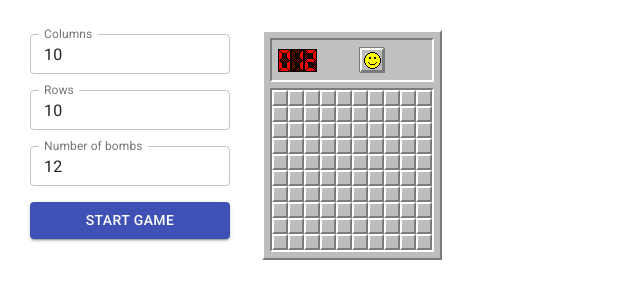
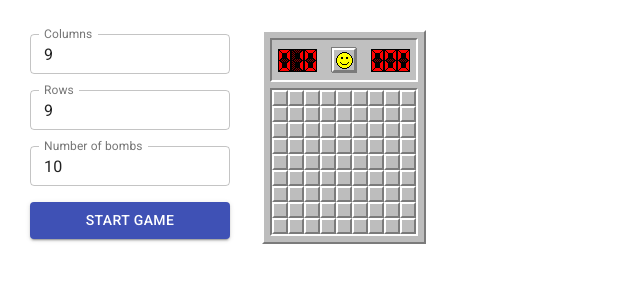
Before and after one commit to Broote/minesweeper, a React (Create React App) app: page / in a window 1280 px wide. Shown: the top 300 px of the page, without its empty margins (0-640 px from the left). Built offline with nearby package versions, Linux system fonts and the light colour scheme.

Commit message:
Add timer

```diff
--- a/src/App.tsx
+++ b/src/App.tsx
@@ -45,6 +45,7 @@ const initialState: IState = {
     reservedMineCoordinates,
     board: initialBoard,
     cellsPositions: initialCellsPositions,
+    gameStartedAt: null,
 };
 
 function App() {
@@ -70,6 +71,7 @@ function App() {
                     isHeadPressed={state.isHeadPressed}
                     cellsPositions={state.cellsPositions}
                     board={state.board}
+                    gameStartedAt={state.gameStartedAt}
                     onReset={() => {
                         dispatch({ type: 'RESET' });
                     }}
--- a/src/app-reducer.ts
+++ b/src/app-reducer.ts
@@ -93,6 +93,7 @@ export const reducer = (state: IState, action: ActionType) => {
             }
 
             const isFirstMove = state.lastClick === null;
+            const gameStartedAt = isFirstMove ? Date.now() : state.gameStartedAt;
             const isLose = state.board[x][y] === MINE_VALUE;
 
             if (isFirstMove && isLose) {
@@ -129,6 +130,8 @@ export const reducer = (state: IState, action: ActionType) => {
 
                 return {
                     ...state,
+                    gameStatus: GameStatusEnum.IN_PROGRESS,
+                    gameStartedAt,
                     board: boardCopy,
                     isMoveInProgress: false,
                     lastClick: action.payload,
@@ -198,6 +201,8 @@ export const reducer = (state: IState, action: ActionType) => {
 
             return {
                 ...state,
+                gameStatus: GameStatusEnum.IN_PROGRESS,
+                gameStartedAt,
                 isMoveInProgress: false,
                 lastClick: action.payload,
                 cellsPositions: newCellsPositions,
@@ -267,11 +272,12 @@ export const reducer = (state: IState, action: ActionType) => {
             });
 
             return {
+                gameStartedAt: null,
                 width: newWidth,
                 height: newHeight,
                 minesNumber: newMinesNumber,
                 minesLeft: newMinesNumber,
-                gameStatus: GameStatusEnum.IN_PROGRESS,
+                gameStatus: GameStatusEnum.NOT_STARTED,
                 lastClick: null,
                 isMoveInProgress: false,
                 isHeadPressed: false,
@@ -292,7 +298,7 @@ export const reducer = (state: IState, action: ActionType) => {
             return {
                 ...state,
                 minesLeft: state.minesNumber,
-                gameStatus: GameStatusEnum.IN_PROGRESS,
+                gameStatus: GameStatusEnum.NOT_STARTED,
                 lastClick: null,
                 isMoveInProgress: false,
                 isHeadPressed: false,
--- a/src/components/Board/index.tsx
+++ b/src/components/Board/index.tsx
@@ -4,6 +4,7 @@ import styled from 'styled-components';
 import Cell from '../Cell';
 import Head from '../Head';
 import MinesCounter from '../MinesCounter';
+import Timer from '../Timer';
 
 import { CellValueType } from '../../interfaces/cell.type';
 import {
@@ -25,6 +26,7 @@ interface IProps {
     readonly isHeadPressed: boolean;
     readonly cellsPositions: CellPositionEnum[][];
     readonly board: BoardType;
+    readonly gameStartedAt: number | null;
     readonly onReset: () => void;
     readonly onPressHead: () => void;
     readonly onUnpressHead: () => void;
@@ -120,6 +122,7 @@ const Board: FunctionComponent<IProps> = ({
     isHeadPressed,
     cellsPositions,
     board,
+    gameStartedAt,
     onReset,
     onPressHead,
     onUnpressHead,
@@ -143,7 +146,7 @@ const Board: FunctionComponent<IProps> = ({
                         isHeadPressed={isHeadPressed}
                     />
                 </StyledHeadContainer>
-                <div />
+                <Timer gameStartedAt={gameStartedAt} gameStatus={gameStatus} />
             </StyledTop>
             <StyledFieldsContainer>
                 <StyledFields width={width} height={height}>
--- /dev/null
+++ b/src/components/Timer/index.tsx
@@ -0,0 +1,51 @@
+import React, { FunctionComponent, useEffect, useState } from 'react';
+import styled from 'styled-components';
+
+import { GameStatusEnum } from '../../interfaces/state.interface';
+import { prependTwoZeros } from '../../utils';
+
+import CounterDigit from '../CounterDigit';
+
+interface IProps {
+    readonly gameStatus: GameStatusEnum;
+    readonly gameStartedAt: number | null;
+}
+
+const StyledContainer = styled.div`
+    display: flex;
+`;
+
+let intervalTimeoutId = 0;
+
+const Timer: FunctionComponent<IProps> = ({ gameStatus, gameStartedAt }) => {
+    const [time, setTime] = useState(0);
+
+    useEffect(() => {
+        clearInterval(intervalTimeoutId);
+        if (gameStatus === GameStatusEnum.IN_PROGRESS && !!gameStartedAt) {
+            intervalTimeoutId = setInterval(() => {
+                const secondsPast = Math.floor((Date.now() - gameStartedAt) / 1000);
+                setTime(secondsPast);
+            }, 1000);
+        }
+        if (gameStatus === GameStatusEnum.NOT_STARTED) {
+            setTime(0);
+        }
+
+        return () => {
+            clearInterval(intervalTimeoutId)
+        }
+    }, [gameStatus, gameStartedAt]);
+
+    const digits: string[] = prependTwoZeros(time).split('');
+
+    return (
+        <StyledContainer>
+            {digits.map((digit, i) => (
+                <CounterDigit key={i} digit={Number(digit)} />
+            ))}
+        </StyledContainer>
+    );
+};
+
+export default Timer;
--- a/src/constants/index.tsx
+++ b/src/constants/index.tsx
@@ -1,5 +1,5 @@
-export const INITIAL_WIDTH = 10;
-export const INITIAL_HEIGHT = 10;
-export const INITIAL_MINES_NUMBER = 12;
+export const INITIAL_WIDTH = 9;
+export const INITIAL_HEIGHT = 9;
+export const INITIAL_MINES_NUMBER = 10;
 
 export const MINE_VALUE = 9;
--- a/src/interfaces/state.interface.ts
+++ b/src/interfaces/state.interface.ts
@@ -6,6 +6,7 @@ export enum CellPositionEnum {
 }
 
 export enum GameStatusEnum {
+    NOT_STARTED = 'not-started',
     IN_PROGRESS = 'in-progress',
     WIN = 'won',
     LOSE = 'lost',
@@ -27,4 +28,5 @@ export interface IState {
     readonly reservedMineCoordinates: [number, number];
     readonly board: BoardType;
     readonly cellsPositions: CellPositionEnum[][];
+    readonly gameStartedAt: number | null;
 }
--- a/src/utils/index.ts
+++ b/src/utils/index.ts
@@ -139,9 +139,11 @@ const makeCellsListToOpen = (
         return;
     }
 
-    const neighbors = getNeighbors({ x, y, width, height });
+    const notVisitedNeighbors = getNeighbors({ x, y, width, height }).filter(
+        ([x, y]) => !visited[x][y]
+    );
 
-    acc.push(...neighbors);
+    acc.push(...notVisitedNeighbors);
 };
 
 const getNRandomNumbers = (max: number, n: number): number[] =>
```
